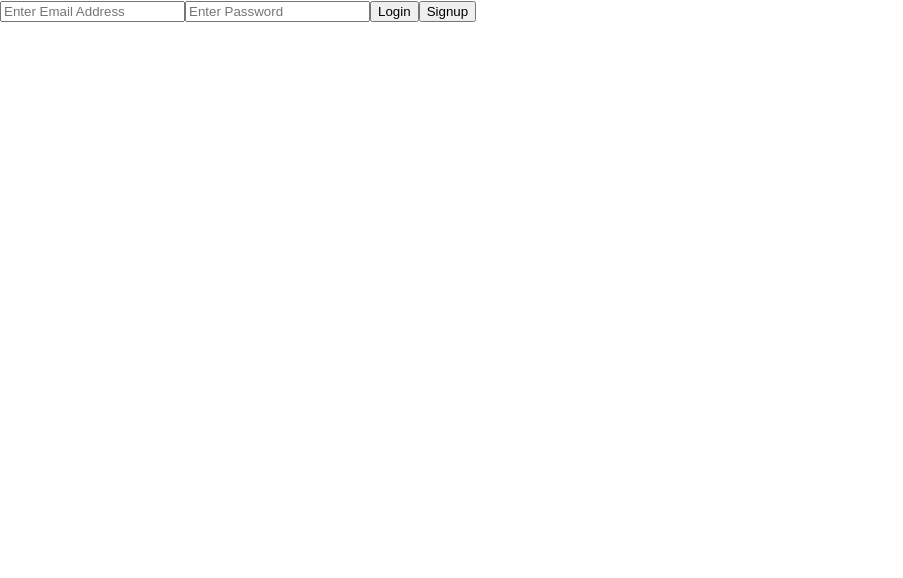
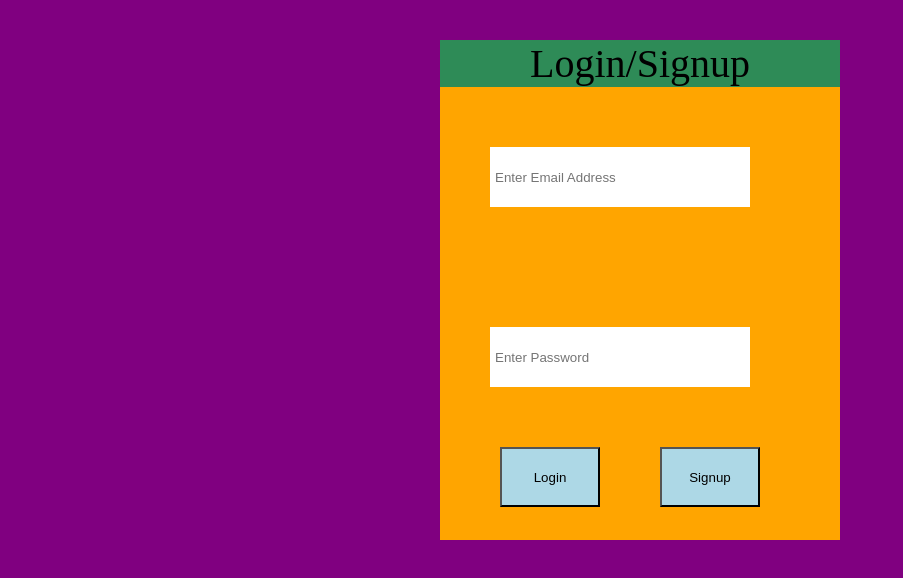
Before and after one commit to pawanlakhera77/todo-manager, a React (Create React App) app: page / in a window 1280 px wide. Shown: the top 578 px of the page, without its empty margins (0-903 px from the left). Built offline with nearby package versions, Linux system fonts and the light colour scheme; no server answers.

Commit message:
React Project deployed on Github pages

```diff
--- /dev/null
+++ b/src/App.css
@@ -0,0 +1,61 @@
+body{
+  background-color: purple;
+}
+.App{
+  background-color:orange;
+  min-height:500px;
+  width: 400px;
+  margin:40px auto;
+}
+
+.App input {
+  height: 50px;
+  width: 250px;
+  border: none;
+  background: white;
+  padding: 5px;
+  margin: 60px 50px;
+}
+
+.App button{
+  width: 100px;
+  height: 60px;
+  background: lightblue;
+  margin-left: 60px;
+}
+
+.App #loginTitle {
+  width: 100%;
+  background-color: seagreen;
+  font-size: 40px;
+  text-align: center;
+}
+
+.Home{
+  background-color:orange;
+  min-height:500px;
+  width: 400px;
+  margin:40px auto;
+}
+
+#todo-form input {
+  height: 50px;
+  width: 250px;
+  border: none;
+  background: white;
+  padding: 5px;
+  margin: 20px;
+}
+#todo-form button{
+  width: 60px;
+  height: 40px;
+  background: green;
+  margin-left: 0px;
+}
+
+.Home #logout {
+  width: 100%;
+  height: 50px;
+  background: red;
+  margin-left: 0px;
+}
--- a/src/App.js
+++ b/src/App.js
@@ -1,4 +1,5 @@
 import React,{Component} from 'react';
+import './App.css';
 
 import Login from './components/Login'
 import Home from './components/Home'
--- a/src/components/Home.js
+++ b/src/components/Home.js
@@ -5,15 +5,50 @@ import fire from '../config/fire';
 class Home extends Component {
     constructor(props){
        super(props);
+       this.state = {
+           items : [],
+           currentItem : {
+               text: "hello",
+               key:""
+           }
+       }
+       this.handleInput = this.handleInput.bind(this)
+       this.addItem = this.handleInput.bind(this)
+
     }
     logout() {
         fire.auth().signOut();
     }
+    handleInput(e){
+        this.setState({
+            currentItem:{
+                text:e.target.value,
+                key:Date.now()
+            }
+        })
+    }
+    addItem(e){
+        e.preventDefault();
+        const newItem = this.state.currentItem;
+        console.log(newItem);
+        return false;
+    }
     render() {
         return(
-            <div>
-                You are logged in
-            <button onClick={this.logout}>Logout</button>
+            <div className="Home">
+                <button id="logout" onClick={this.logout}>Logout</button>
+                <header>
+                <form id="todo-form" onSubmit={this.addItem}>
+                    <input
+                        type="text"
+                        placeholder="Enter Text"
+                        value={this.state.currentItem.text}
+                        onChange={this.handleInput} />
+                    <button
+                        type="submit"
+                        >Add</button>
+                </form>
+                </header>
             </div>
 
         );
--- a/src/components/Login.js
+++ b/src/components/Login.js
@@ -39,6 +39,7 @@ class Login extends Component {
     render() {
         return (
             <div>
+                <div id="loginTitle">Login/Signup</div>
                 <form>
                     <input
                         type="email"
--- a/src/index.css
+++ /dev/null
@@ -1,13 +0,0 @@
-body {
-  margin: 0;
-  font-family: -apple-system, BlinkMacSystemFont, 'Segoe UI', 'Roboto', 'Oxygen',
-    'Ubuntu', 'Cantarell', 'Fira Sans', 'Droid Sans', 'Helvetica Neue',
-    sans-serif;
-  -webkit-font-smoothing: antialiased;
-  -moz-osx-font-smoothing: grayscale;
-}
-
-code {
-  font-family: source-code-pro, Menlo, Monaco, Consolas, 'Courier New',
-    monospace;
-}
--- a/src/index.js
+++ b/src/index.js
@@ -1,6 +1,5 @@
 import React from 'react';
 import ReactDOM from 'react-dom';
-import './index.css';
 import App from './App';
 import * as serviceWorker from './serviceWorker';
 
```
